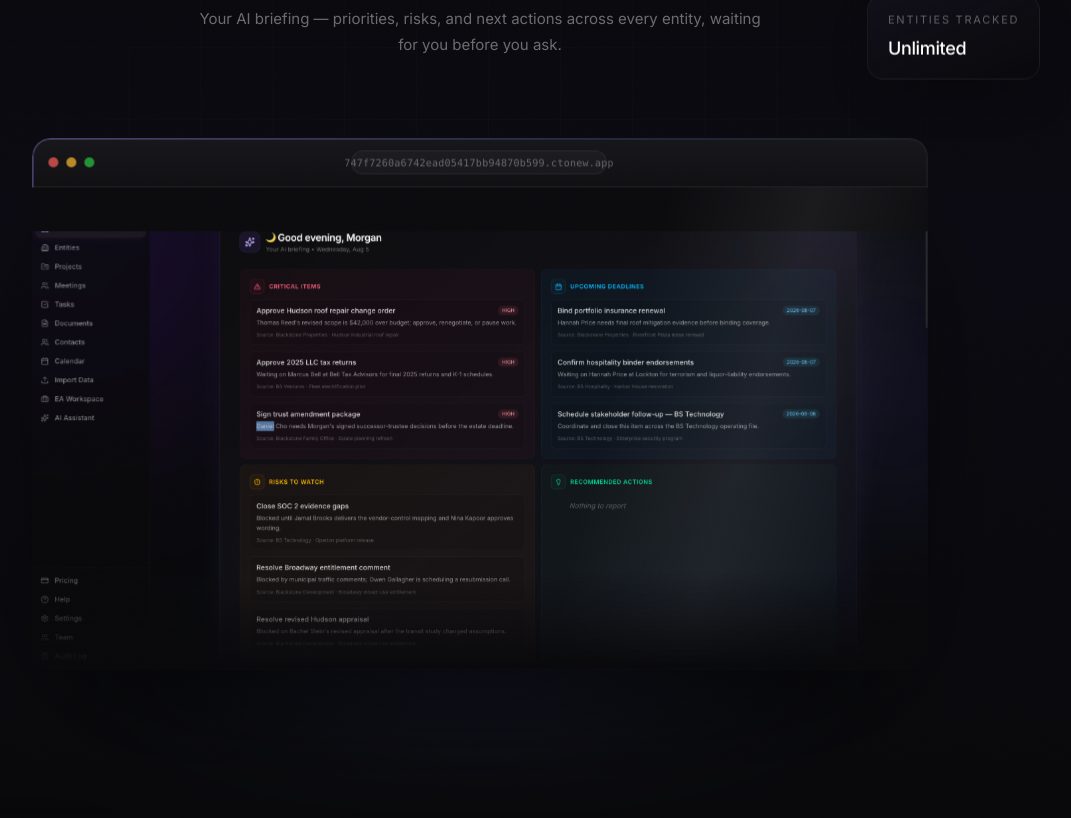
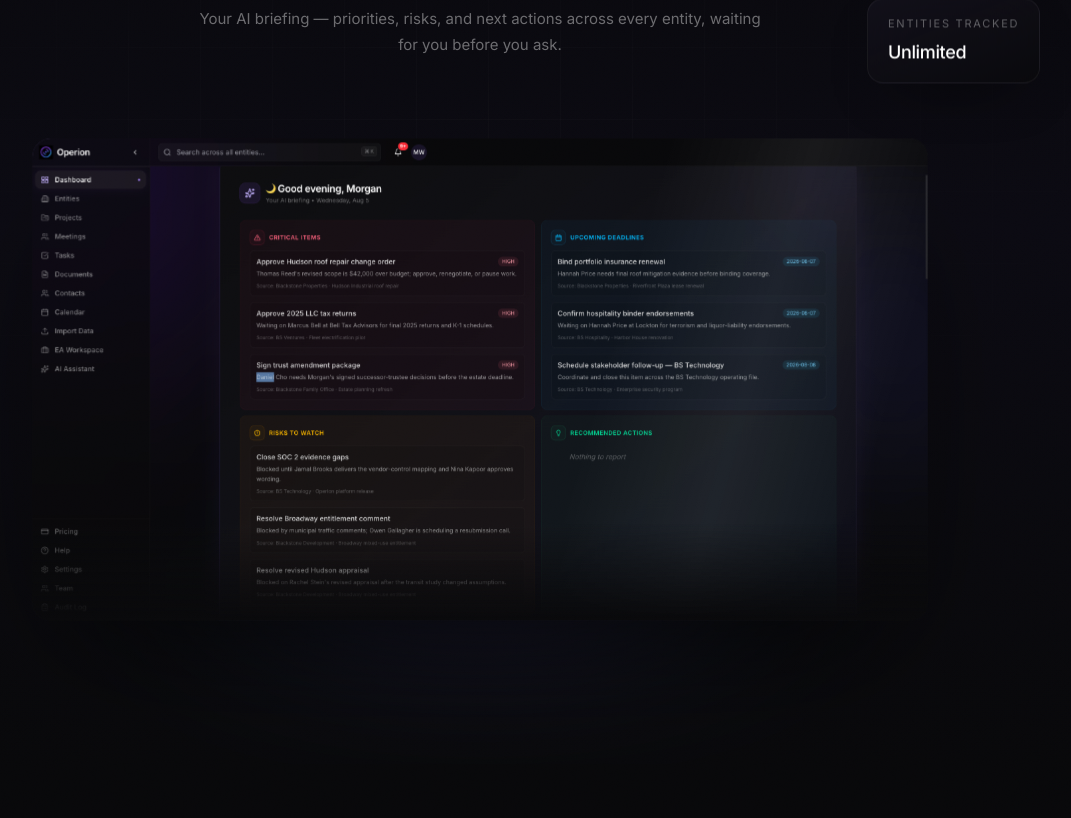
Before and after one commit to candrus43/Operion, a Next.js app: page / in a window 1280 px wide. Shown: the part 2322-3140 px from the top of the page, without its empty margins (160-1231 px from the left). Built offline with nearby package versions, Linux system fonts and the light colour scheme; no server answers.

Commit message:
fix: remove browser chrome from dashboard showcase

```diff
--- a/src/components/cinematic.tsx
+++ b/src/components/cinematic.tsx
@@ -486,23 +486,6 @@ export function DashboardShowcase() {
             willChange: "transform",
           }}
         >
-          {/* Browser chrome */}
-          <div className="flex items-center gap-2 border-b border-white/[0.05] bg-gradient-to-b from-[#17171b] to-[#101013] px-2 py-3 sm:gap-3 sm:px-4">
-            <div className="flex shrink-0 gap-2">
-              <span className="h-2.5 w-2.5 rounded-full bg-[#ff5f57]/70" />
-              <span className="h-2.5 w-2.5 rounded-full bg-[#febc2e]/70" />
-              <span className="h-2.5 w-2.5 rounded-full bg-[#28c840]/70" />
-            </div>
-            <div className="flex flex-1 justify-center">
-              <div className="flex h-6 w-64 max-w-[60%] items-center justify-center rounded-full border border-white/[0.06] bg-white/[0.03]">
-                <span className="font-mono text-[10px] tracking-wide text-white/35">
-                  747f7260a6742ead05417bb94870b599.ctonew.app
-                </span>
-              </div>
-            </div>
-            <div className="w-6 shrink-0 sm:w-12" />
-          </div>
-
           {/* Screenshot */}
           <div className="relative">
             <img
@@ -511,8 +494,6 @@ export function DashboardShowcase() {
               className="w-full select-none"
               draggable={false}
             />
-            {/* Cover the demo user's topbar */}
-            <div className="absolute inset-x-0 top-0 z-10 h-[44px] bg-[#0b0b0e]" />
             {/* Sheen sweep */}
             <div className="pointer-events-none absolute inset-0 z-20 overflow-hidden">
               <div className="animate-sheen absolute inset-y-0 -left-1/3 w-1/3 bg-gradient-to-r from-transparent via-white/[0.06] to-transparent" />
```
